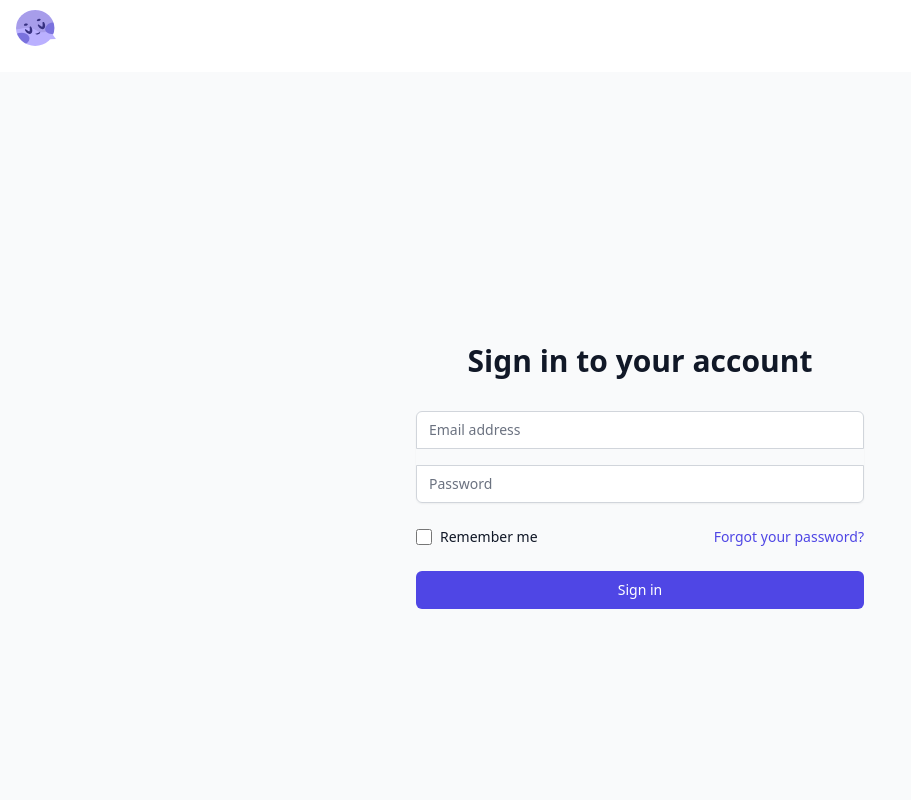
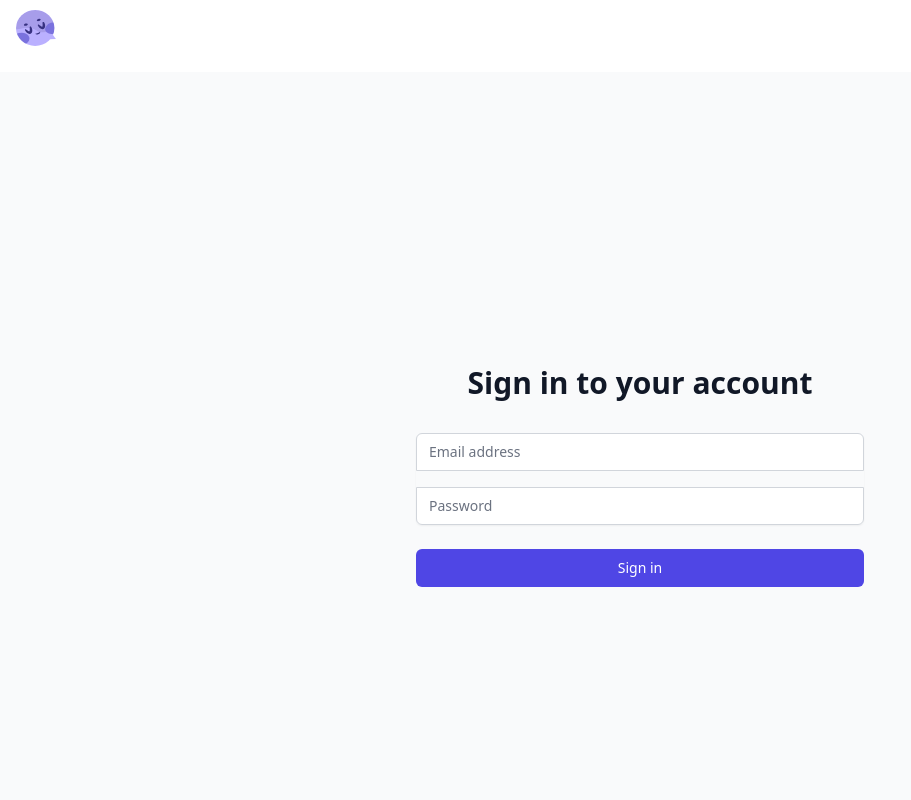
Before and after one commit to NeuronaBens/AI-Chatbot, a Next.js app: page /general/login in a window 1280 px wide. Shown: the top 800 px of the page, without its empty margins (0-911 px from the left). Built offline with nearby package versions, Linux system fonts and the light colour scheme; no server answers.

Commit message:
fix: removed unnecesary buttons

```diff
--- a/app/general/login/page.js
+++ b/app/general/login/page.js
@@ -112,32 +112,6 @@ export default function Login() {
             <div className="text-red-500 text-sm mt-2">{errorMessage}</div>
           )}
 
-          <div className="flex items-center justify-between">
-            <div className="flex items-center">
-              <input
-                id="remember-me"
-                name="remember-me"
-                type="checkbox"
-                className="h-4 w-4 text-indigo-600 focus:ring-indigo-500 border-gray-300 rounded"
-              />
-              <label
-                htmlFor="remember-me"
-                className="ml-2 block text-sm text-gray-900"
-              >
-                Remember me
-              </label>
-            </div>
-
-            <div className="text-sm">
-              <a
-                href="#"
-                className="font-medium text-indigo-600 hover:text-indigo-500"
-              >
-                Forgot your password?
-              </a>
-            </div>
-          </div>
-
           <div>
             <button
               type="submit"
```
